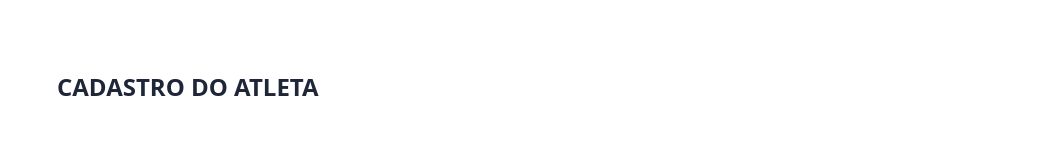
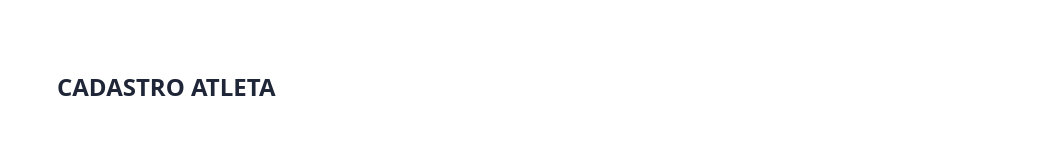
Before and after one commit to giovanavoliveira8-sketch/esportearlivre_qpr210001, an Angular app: page /cadastroatleta in a window 1280 px wide. Shown: the part 125-281 px from the top of the page, without its empty margins (108-1171 px from the left). Built offline with nearby package versions, Linux system fonts and the light colour scheme.

Commit message:
Adicionado botão para que quando o usuário queira alterar, o botão troque para 'alterar'

```diff
--- a/src/app/component/atleta-component/atleta-component.component.html
+++ b/src/app/component/atleta-component/atleta-component.component.html
@@ -1,7 +1,7 @@
 <section id="form">
-    <h2> Cadastro do Atleta </h2>
+    <h2> {{ !editar ? 'Cadastro' : 'Alterar'}} Atleta </h2>
 
-    <form action="form-atleta"(submit)="salvar()">
+    <form action="form-atleta"(submit)="enviarDadosAtleta()">
         <label for="nome"> Nome completo: </label>
         <input type="text" name="nome" id="nome" [(ngModel)]= "nome" class="input01" maxlength="60" required placeholder="Digite o nome completo.">
 
@@ -29,7 +29,7 @@
         <input type="text" name="uf" id="uf" [(ngModel)]= "uf" class="input02" maxlength="60" required placeholder="Digite a UF.">
 
         <div id="div-btns">
-            <button type="submit" id="btnAdd"> Cadastrar </button>
+            <button type="submit" id="btnAdd"> {{ !editar ? 'Cadastrar' : 'Alterar'}} </button>
             <button type="reset" id="btnLimpar"> Limpar </button>
         </div>
 
```
